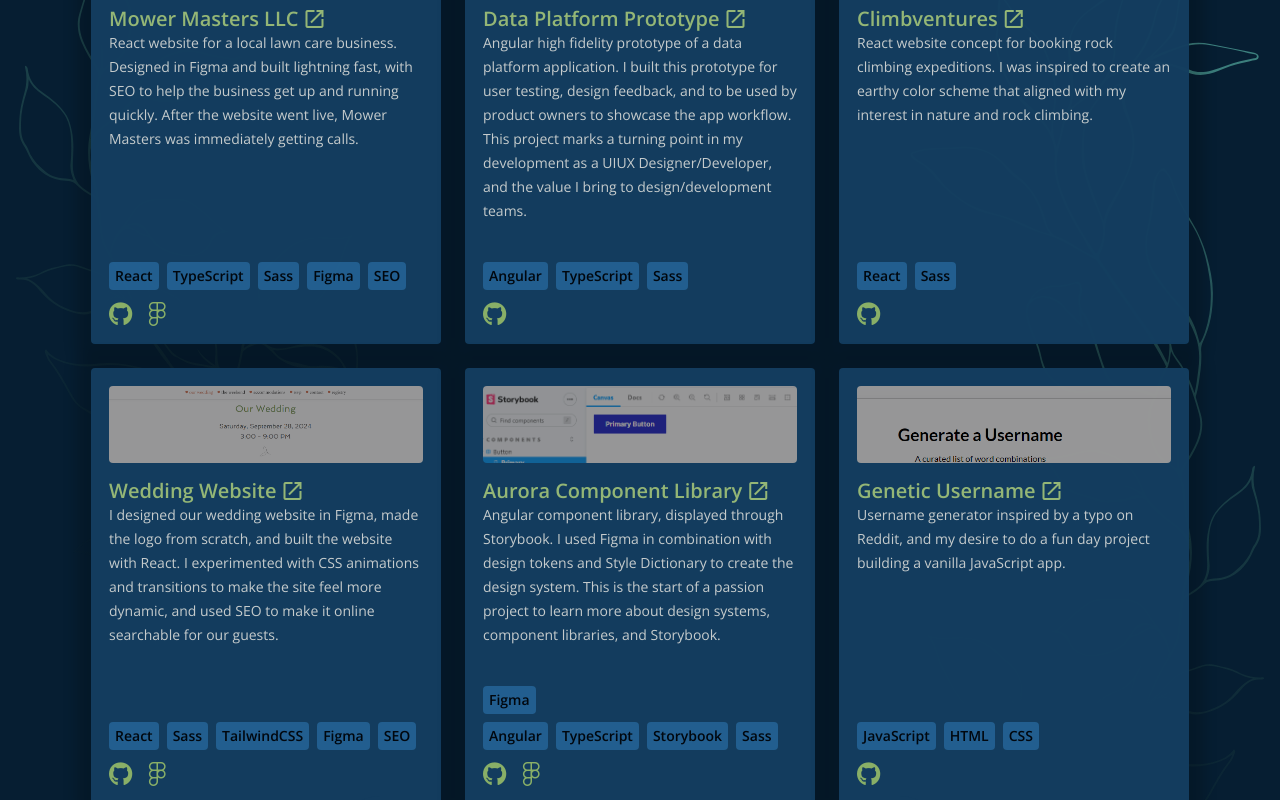
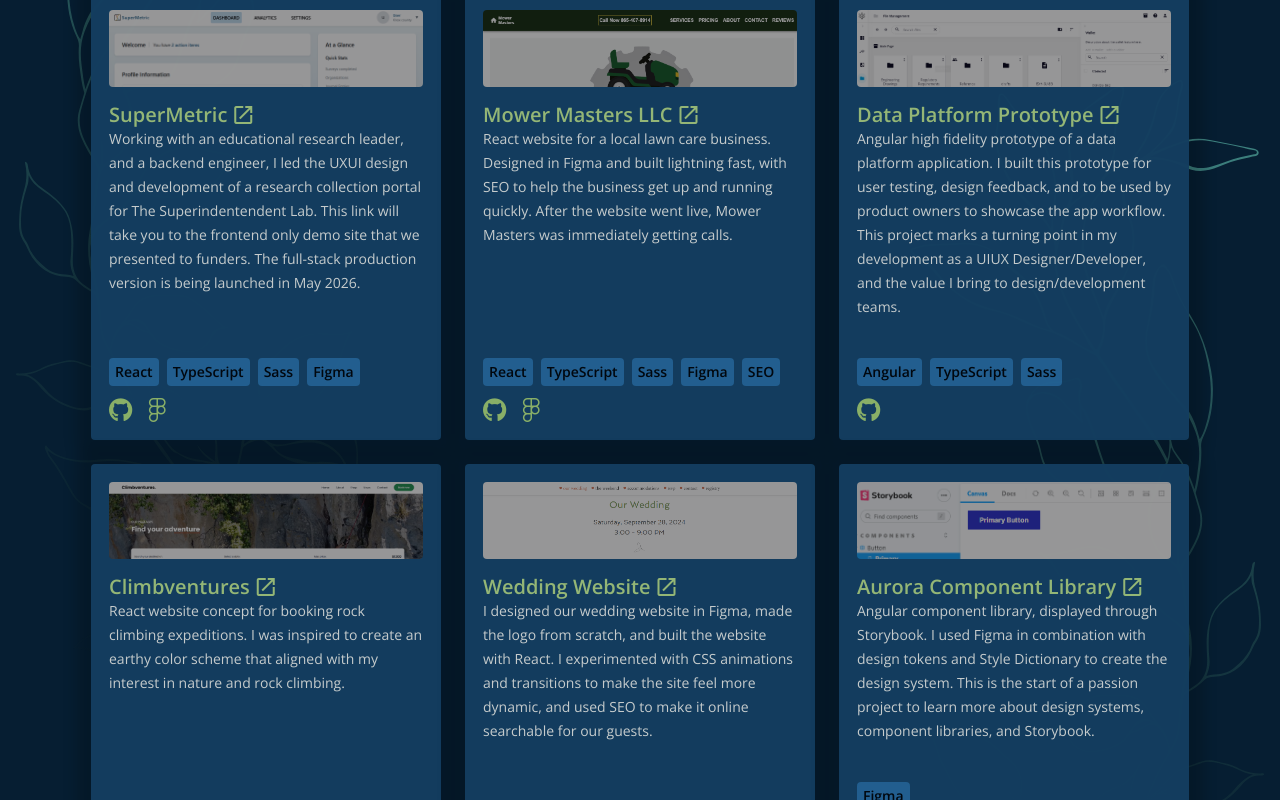
Before and after one commit to amandasimonds/portfolio-2025, a Next.js app: page / in a window 1280 px wide. Shown: the part 1740-2540 px from the top of the page. Built offline with nearby package versions, Linux system fonts and the light colour scheme.

Commit message:
add supermetric to portfolio, update styles

```diff
--- a/src/app/globals.scss
+++ b/src/app/globals.scss
@@ -16,9 +16,13 @@
   //effects
   --box-shadow: 0px 4px 4px 0px rgba(0, 0, 0, 0.25);
 
+  //sizes
+  --navigation-bar-height: 72px;
+
   @media screen and (max-width: $mobile-screen-width-max) {
     --font-size-body: 14px;
     --line-height-body: 24px;
+    --navigation-bar-height: 64px;
   }
 }
 
--- a/src/app/layout/navigation/navigation.module.scss
+++ b/src/app/layout/navigation/navigation.module.scss
@@ -1,8 +1,6 @@
 @use '../../styles/variables.scss' as *;
 
 .navigation {
-    --navigation-bar-height: 72px;
-
     background-color: var(--color-navigation);
     color: var(--color-text-inverted);
     height: var(--navigation-bar-height);
@@ -44,7 +42,6 @@
     }
 
     @media screen and (max-width: $mobile-screen-width-max) {
-        --navigation-bar-height: auto;
         padding: 8px 16px;
 
         .cta {
--- a/src/app/layout/sections/header/header.module.scss
+++ b/src/app/layout/sections/header/header.module.scss
@@ -12,6 +12,7 @@
     height: 80dvh;
     height: 80vh;
     justify-content: center;
+    margin-top: calc(var(--navigation-bar-height) + 24px);
 
     @media screen and (max-width: $mobile-screen-width-max) {
         padding-right: 0;
--- a/src/app/layout/sections/work/work.tsx
+++ b/src/app/layout/sections/work/work.tsx
@@ -4,6 +4,22 @@ import React from "react";
 import Branch from "@/app/components/branch/branch";
 
 const projects = [
+    {
+        title: "SuperMetric",
+        link: "https://supermetric.netlify.app/",
+        img: "/supermetric.png",
+        description: "Working with an educational research leader, and a backend engineer, I led the UXUI design and development of a research collection portal for The Superindentendent Lab. This link will take you to the frontend only demo site that we presented to funders. The full-stack production version is being launched in May 2026.",
+        skills: [
+            "React",
+            "TypeScript",
+            "Sass",
+            "Figma",
+        ],
+        icons: [
+            { type: "github", link: "https://github.com/amandasimonds/supermetric" },
+            { type: "figma", link: "https://www.figma.com/design/MKEg0zR3LchALHHWexUo6y/SuperMetric?node-id=18-420&t=fFK25NoVSn63FbYZ-1" },
+        ]
+    },
     {
         title: "Mower Masters LLC",
         link: "https://mowermastersllc.com",
@@ -81,21 +97,7 @@ const projects = [
             { type: "github", link: "https://github.com/amandasimonds/aurora-component-library" },
             { type: "figma", link: "https://www.figma.com/design/ZabTcaDSrmzP7WdV7xgn8s/Aurora?node-id=63-149&t=R1uRwm1TmoZiEgoW-1" },
         ]
-    },
-    {
-        title: "Genetic Username",
-        link: "https://amandasimonds.github.io/genetic-username/",
-        img: "/genetic-username.png",
-        description: "Username generator inspired by a typo on Reddit, and my desire to do a fun day project building a vanilla JavaScript app.",
-        skills: [
-            "JavaScript",
-            "HTML",
-            "CSS",
-        ],
-        icons: [
-            { type: "github", link: "https://github.com/amandasimonds/genetic-username" },
-        ]
-    },
+    }
 ];
 
 export default function Work() {
```
Also changed, not shown: public/supermetric.png (added).
